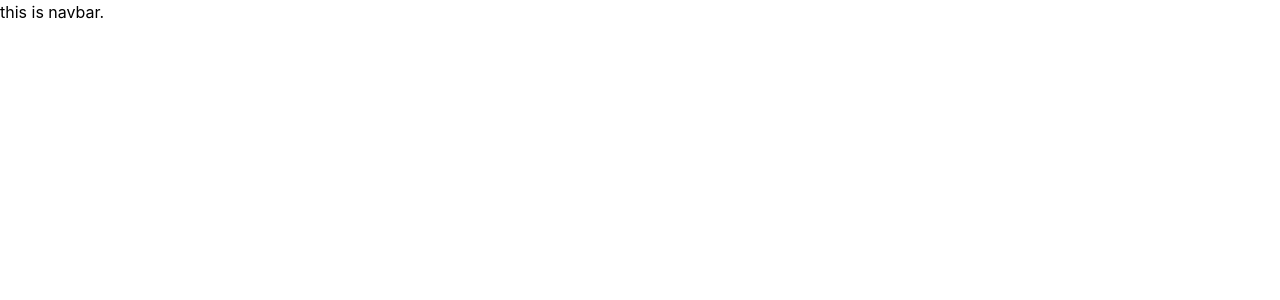
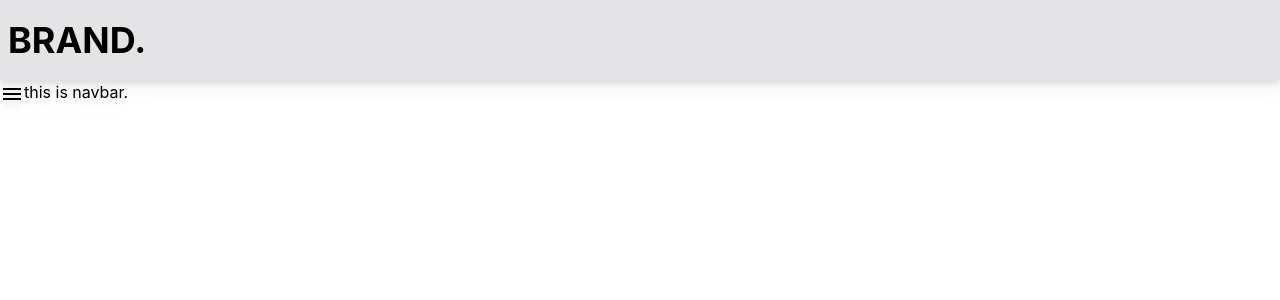
Before and after one commit to amarjyothi98/tailwind-cloud-management, a React (Create React App) app: page / in a window 1280 px wide. Shown: the top 300 px of the page. Built offline with nearby package versions, Linux system fonts and the light colour scheme.

Commit message:
added the navbar(almost) and added the screen size into the tailwind.config.js file

```diff
--- a/package.json
+++ b/package.json
@@ -3,6 +3,10 @@
   "version": "0.1.0",
   "private": true,
   "dependencies": {
+    "@emotion/react": "^11.11.0",
+    "@emotion/styled": "^11.11.0",
+    "@mui/icons-material": "^5.11.16",
+    "@mui/material": "^5.13.2",
     "@testing-library/jest-dom": "^5.16.5",
     "@testing-library/react": "^13.4.0",
     "@testing-library/user-event": "^13.5.0",
--- a/src/components/Navbar.jsx
+++ b/src/components/Navbar.jsx
@@ -1,9 +1,20 @@
 import React from 'react'
+import MenuIcon from '@mui/icons-material/Menu';
 
 export default function Navbar() {
   return (
-    <div>
-      this is navbar.
+    <>
+    <div className='w-screen h-[80px] z-10 bg-zinc-200 fixed drop-shadow-lg'>
+        <div className='px-2 flex justify-between items-center w-full h-full'>
+            <div className='flex items-center'>
+                <h1 className='text-3x font-bold mr-4 sm:text-4xl '>BRAND.</h1>
+            </div>
+
+        </div>
+        <MenuIcon/>
+        this is navbar.
     </div>
+
+    </>
   )
 }
--- a/tailwind.config.js
+++ b/tailwind.config.js
@@ -4,6 +4,13 @@ module.exports = {
     "./src/**/*.{js,jsx,ts,tsx}",
   ],
   theme: {
+    screens: {
+      sm: '640px',
+      md: '768px',
+      lg: '1024px',
+      xl: '1280px',
+      '2xl': '1536px'
+    },
     extend: {},
   },
   plugins: [],
```
Also changed, not shown: 1 other file (tests, documents, lock files or other folders).
